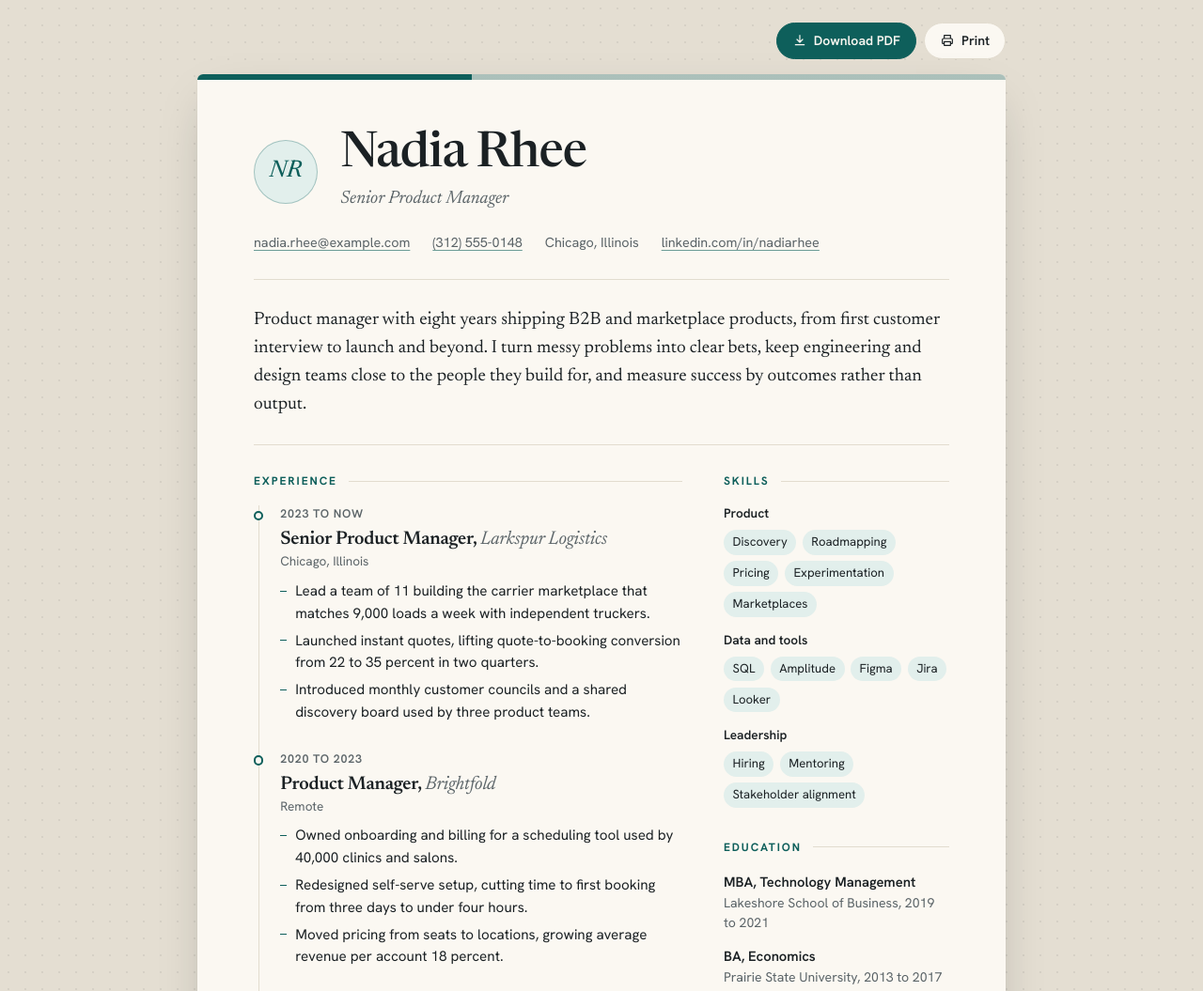
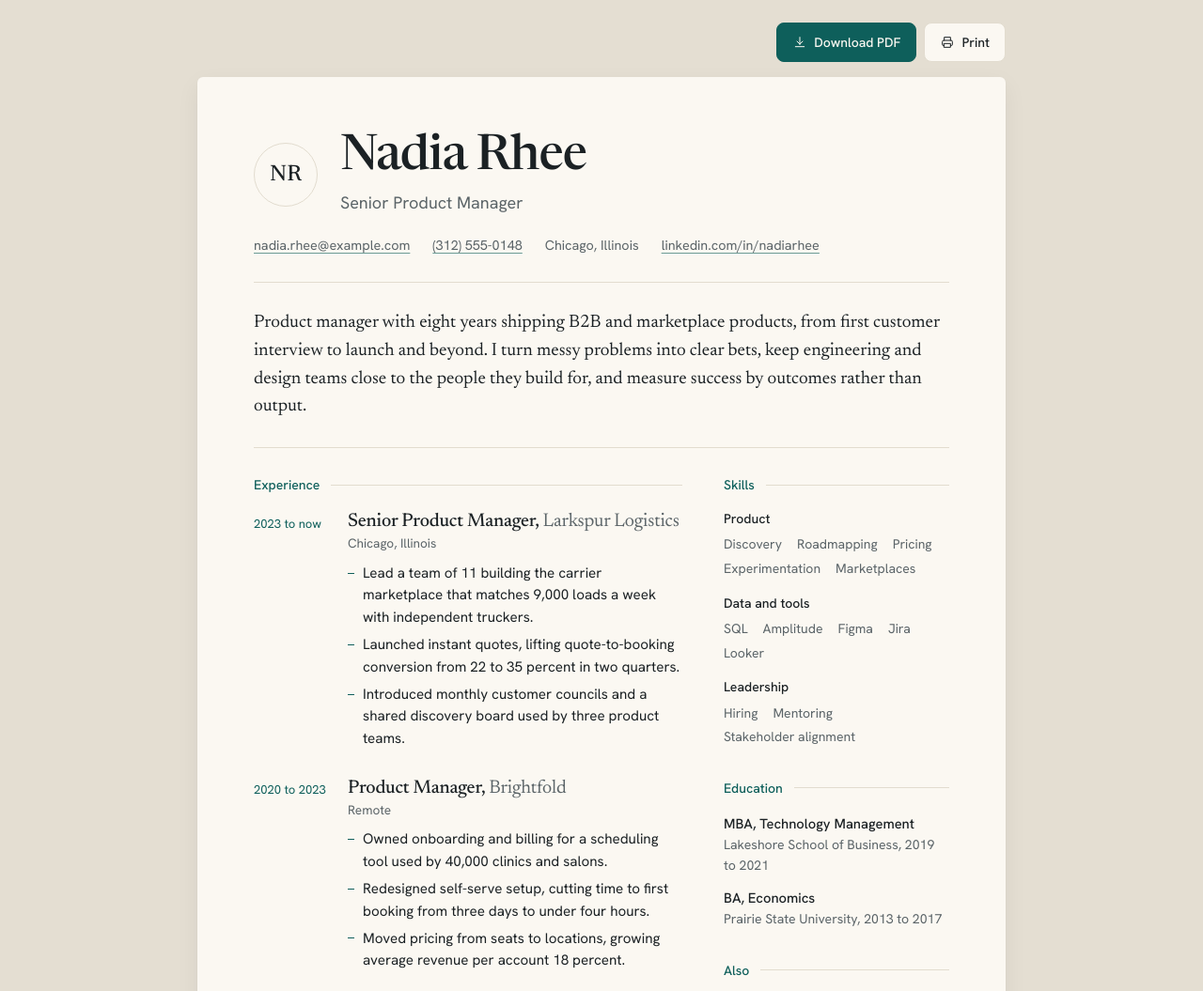
Before and after one commit to Cloudzyro/template-resume, a website: page index.html in a window 1280 px wide. Shown: the top 1055 px of the page at 94% size. Drawn offline with Linux system fonts and the light colour scheme.

Commit message:
Unslop pass: hanging teal dates, no italics or uppercase labels, plain skills and projects, quieter sheet
Co-Authored-By: Claude Opus 5.5 <noreply@anthropic.com>

```diff
--- a/styles.css
+++ b/styles.css
@@ -60,8 +60,6 @@ html {
 body {
   margin: 0;
   background: var(--backdrop);
-  background-image: radial-gradient(color-mix(in oklab, var(--ink) 7%, transparent) 1px, transparent 1px);
-  background-size: 18px 18px;
   color: var(--ink);
   font-family: var(--sans);
   font-size: 1rem;
@@ -137,27 +135,32 @@ ol {
   display: inline-flex;
   align-items: center;
   gap: 0.45rem;
-  font: 600 0.875rem/1 var(--sans);
+  font: 500 0.875rem/1 var(--sans);
   color: var(--ink);
   background: var(--paper);
   border: 1px solid var(--line);
-  border-radius: 999px;
-  padding: 0.65rem 1rem;
+  border-radius: 8px;
+  padding: 0.75rem 1rem;
   text-decoration: none;
   cursor: pointer;
-  transition: transform 0.2s ease, border-color 0.2s ease;
+  transition:
+    border-color 150ms cubic-bezier(0.22, 1, 0.36, 1),
+    background-color 150ms cubic-bezier(0.22, 1, 0.36, 1),
+    transform 150ms cubic-bezier(0.22, 1, 0.36, 1);
 }
 .btn:hover {
-  transform: translateY(-1px);
   border-color: var(--ink);
   color: var(--ink);
+}
+.btn:active {
+  transform: scale(0.98);
 }
 .btn svg {
   width: 1rem;
   height: 1rem;
   fill: none;
   stroke: currentColor;
-  stroke-width: 1.8;
+  stroke-width: 1.5;
   stroke-linecap: round;
   stroke-linejoin: round;
 }
@@ -168,7 +171,8 @@ ol {
 }
 .btn-primary:hover {
   color: var(--paper);
-  border-color: var(--accent);
+  border-color: color-mix(in oklab, var(--accent) 85%, var(--ink));
+  background: color-mix(in oklab, var(--accent) 85%, var(--ink));
 }
 
 /* The sheet */
@@ -179,19 +183,11 @@ ol {
   border-radius: 6px;
   box-shadow:
     0 1px 2px rgb(0 0 0 / 0.06),
-    0 18px 50px -20px rgb(20 30 30 / 0.35);
+    0 8px 24px rgb(0 0 0 / 0.06);
   padding: clamp(1.5rem, 5vw, 3.75rem);
   position: relative;
   overflow: hidden;
 }
-.sheet::before {
-  content: "";
-  position: absolute;
-  inset: 0 0 auto 0;
-  height: 6px;
-  background: linear-gradient(90deg, var(--accent) 0 34%, color-mix(in oklab, var(--accent) 35%, var(--paper)) 34% 100%);
-}
-
 .masthead {
   display: grid;
   grid-template-columns: auto 1fr;
@@ -206,10 +202,9 @@ ol {
   border-radius: 50%;
   display: grid;
   place-items: center;
-  font: italic 500 1.6rem/1 var(--serif);
-  color: var(--accent);
-  background: var(--accent-soft);
-  border: 1px solid color-mix(in oklab, var(--accent) 30%, transparent);
+  font: 500 1.5rem/1 var(--serif);
+  color: var(--ink);
+  border: 1px solid var(--line);
 }
 h1 {
   font: 500 clamp(2.1rem, 6vw, 3.25rem) / 1 var(--serif);
@@ -217,10 +212,8 @@ h1 {
   font-variation-settings: "opsz" 72;
 }
 .role {
-  margin-top: 0.4rem;
-  font-family: var(--serif);
-  font-style: italic;
-  font-size: 1.2rem;
+  margin-top: 0.5rem;
+  font-size: 1.125rem;
   color: var(--muted);
 }
 .contact {
@@ -254,9 +247,7 @@ h1 {
 }
 
 h2 {
-  font: 700 0.75rem/1 var(--sans);
-  text-transform: uppercase;
-  letter-spacing: 0.16em;
+  font: 500 0.875rem/1 var(--sans);
   color: var(--accent);
   margin-bottom: 1.25rem;
   display: flex;
@@ -275,46 +266,35 @@ section + section {
 }
 
 /* Experience timeline */
-.timeline {
-  position: relative;
-  border-left: 1px solid var(--line);
-  margin-left: 0.3rem;
+/* Dates hang in the left margin, so the eye can run down them like a ledger. */
+.timeline > li {
+  display: grid;
+  grid-template-columns: 5.25rem minmax(0, 1fr);
+  column-gap: 1rem;
+  padding-bottom: 1.75rem;
+  break-inside: avoid;
 }
-.timeline > li {
-  position: relative;
-  padding: 0 0 1.75rem 1.4rem;
-  break-inside: avoid;
+.timeline > li > * {
+  grid-column: 2;
 }
 .timeline > li:last-child {
   padding-bottom: 0;
 }
-.timeline > li::before {
-  content: "";
-  position: absolute;
-  left: -0.36rem;
-  top: 0.35rem;
-  width: 0.65rem;
-  height: 0.65rem;
-  border-radius: 50%;
-  background: var(--paper);
-  border: 2px solid var(--accent);
-}
 .when {
-  font-size: 0.78rem;
-  font-weight: 600;
-  letter-spacing: 0.06em;
-  text-transform: uppercase;
-  color: var(--muted);
+  grid-column: 1 !important;
+  grid-row: 1 / span 2;
+  padding-top: 0.3rem;
+  font-size: 0.8125rem;
+  color: var(--accent);
+  font-variant-numeric: tabular-nums;
 }
 .timeline h3,
 .projects h3 {
-  margin-top: 0.3rem;
-  font: 600 1.25rem/1.25 var(--serif);
+  font: 500 1.25rem/1.25 var(--serif);
   letter-spacing: -0.01em;
 }
 .timeline h3 span {
   font-weight: 400;
-  font-style: italic;
   color: var(--muted);
 }
 .where {
@@ -344,16 +324,14 @@ section + section {
 /* Projects */
 .projects {
   display: grid;
-  gap: 0.75rem;
+  gap: 1rem;
 }
 .projects li {
-  padding: 1rem 1.1rem;
-  border: 1px solid var(--line);
-  border-radius: 8px;
+  padding-left: 6.25rem;
   break-inside: avoid;
 }
 .projects h3 {
-  margin: 0 0 0.35rem;
+  margin: 0 0 0.25rem;
   font-size: 1.1rem;
 }
 .projects p {
@@ -363,7 +341,7 @@ section + section {
 
 /* Sidebar */
 .mini {
-  font: 600 0.85rem/1.3 var(--sans);
+  font: 500 0.875rem/1.3 var(--sans);
   margin: 1rem 0 0.5rem;
 }
 .mini:first-of-type {
@@ -372,17 +350,14 @@ section + section {
 .tags {
   display: flex;
   flex-wrap: wrap;
-  gap: 0.4rem;
+  gap: 0.25rem 1rem;
 }
 .tags li {
-  font-size: 0.82rem;
-  padding: 0.2rem 0.6rem;
-  border-radius: 999px;
-  background: var(--accent-soft);
-  color: var(--ink);
+  font-size: 0.875rem;
+  color: var(--muted);
 }
 .facts dt {
-  font-weight: 600;
+  font-weight: 500;
   font-size: 0.92rem;
 }
 .facts dd {
@@ -415,6 +390,20 @@ section + section {
   .columns {
     grid-template-columns: 1fr;
     gap: 2.25rem;
+  }
+  .timeline > li {
+    grid-template-columns: 1fr;
+  }
+  .timeline > li > *,
+  .when {
+    grid-column: 1 !important;
+  }
+  .when {
+    grid-row: auto;
+    padding-top: 0;
+  }
+  .projects li {
+    padding-left: 0;
   }
   .toolbar {
     justify-content: stretch;
@@ -470,9 +459,6 @@ section + section {
     padding: 0;
     overflow: visible;
   }
-  .sheet::before {
-    display: none;
-  }
   .masthead {
     padding-bottom: 12pt;
   }
@@ -515,7 +501,13 @@ section + section {
     font-size: 7.5pt;
   }
   .timeline > li {
+    grid-template-columns: 0.85in minmax(0, 1fr);
+    column-gap: 10pt;
     padding-bottom: 11pt;
+  }
+  .when {
+    font-size: 8.5pt;
+    padding-top: 2pt;
   }
   .timeline h3 {
     font-size: 12pt;
@@ -535,7 +527,6 @@ section + section {
     gap: 12pt;
   }
   .projects li {
-    border: 0;
     padding: 0;
   }
   .projects h3 {
@@ -554,12 +545,16 @@ section + section {
   }
   .mini {
     margin: 8pt 0 4pt;
+    font-size: 9.5pt;
+  }
+  .facts dt {
+    font-size: 9.5pt;
+  }
+  .tags {
+    gap: 1pt 8pt;
   }
   .tags li {
-    font-size: 8.5pt;
-    padding: 1pt 5pt;
-    background: none;
-    border: 0.5pt solid var(--line);
+    font-size: 8.75pt;
   }
   .contact-block {
     margin-top: 14pt;
```
Also changed, not shown: UNSLOP.md (added, +41 -0 lines), screenshot-2.png (added), screenshot-3.png (added), screenshot-mobile.png, screenshot.png, 1 other file.
